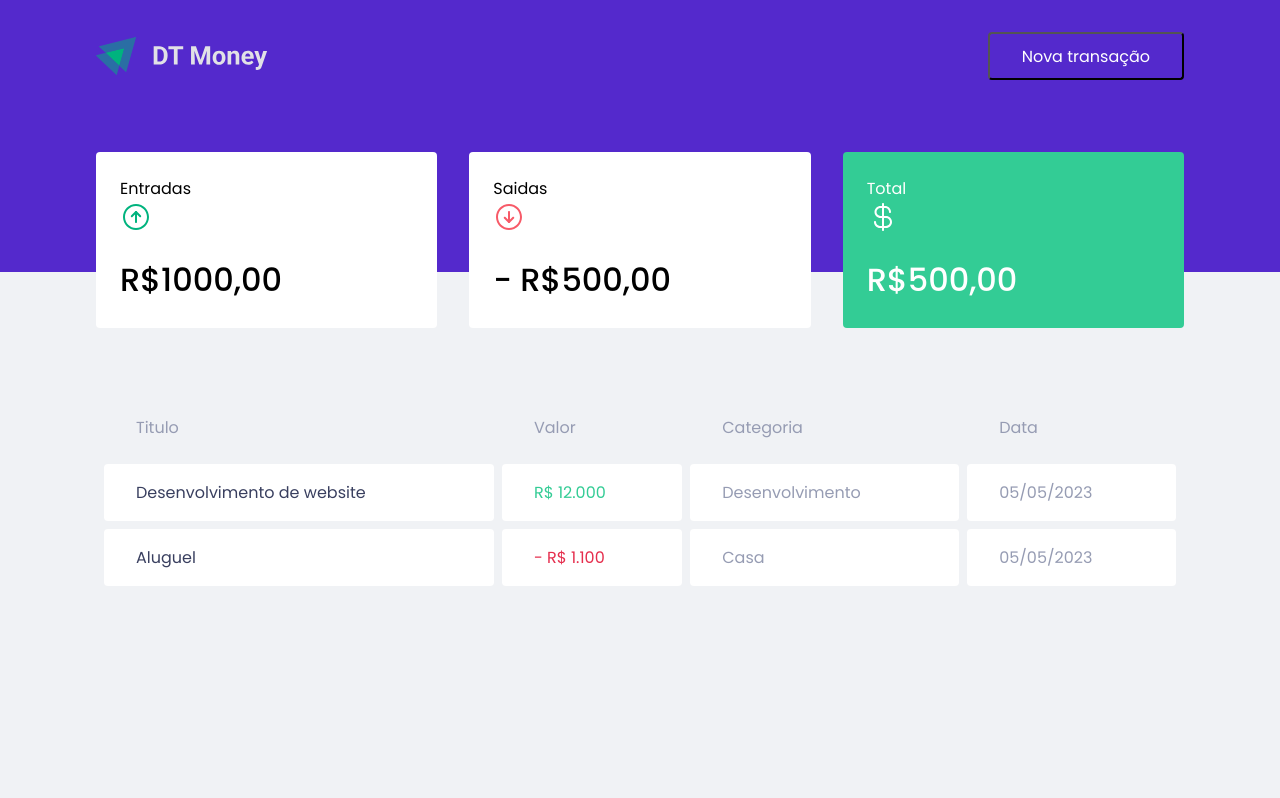
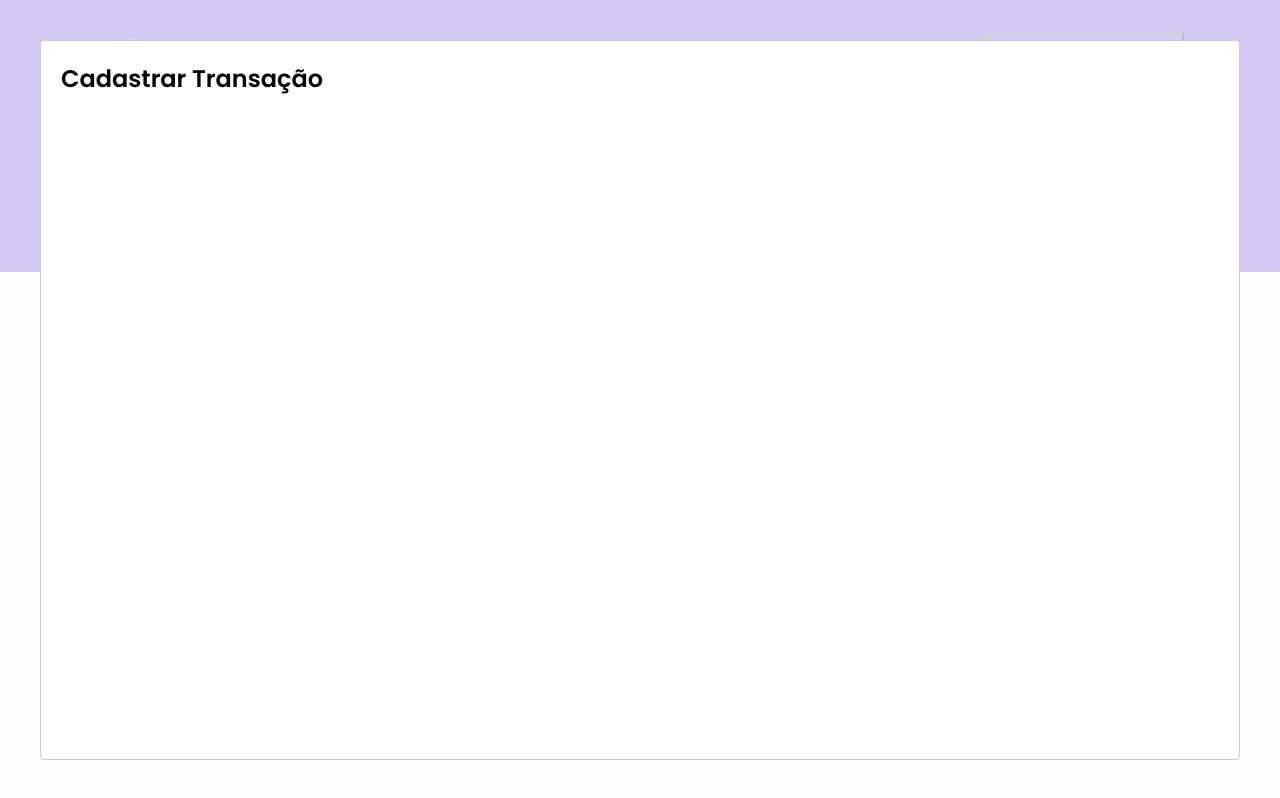
Before and after one commit to gabrielvelezmoro/rocketseat-react, a React (Create React App) app: page / in a window 1280 px wide. Both pictures are taken after a click on the button "Nova transação". Built offline with nearby package versions, Linux system fonts and the light colour scheme; no server answers; what miragejs would draw is missing.

Commit message:
feat: abre e fecha o modal

```diff
--- a/package.json
+++ b/package.json
@@ -3,11 +3,13 @@
   "version": "0.1.0",
   "private": true,
   "dependencies": {
+    "@types/react-modal": "^3.16.0",
     "@types/styled-components": "^5.1.26",
     "axios": "^1.4.0",
     "miragejs": "^0.1.47",
     "react": "^18.2.0",
     "react-dom": "^18.2.0",
+    "react-modal": "^3.16.1",
     "react-scripts": "5.0.1",
     "styled-components": "^5.3.10",
     "web-vitals": "^2.1.0"
--- a/src/components/Header/index.tsx
+++ b/src/components/Header/index.tsx
@@ -1,15 +1,31 @@
+import { useState } from 'react';
 import logoImg from '../../assets/logo.svg'
 import { Container, Content } from './styles';
+import Modal from 'react-modal'
+export function Header() {
 
-export function Header() {
+    const [isNewTransactionModalOpen, setIsNewTransactionModalOpen] = useState(false)
+
+    function handleOpenNewTransactionModal(){
+        setIsNewTransactionModalOpen(true)
+    }
+
+    function handleCloseNewTransactionModal(){
+        setIsNewTransactionModalOpen(false)
+    }
 
     return (
         <Container>
             <Content>
                 <img src={logoImg} alt="dt money" />
-                <button type="button">
+                <button type="button" onClick={handleOpenNewTransactionModal}>
                     Nova transação
                 </button>
+                <Modal
+                 isOpen={isNewTransactionModalOpen}
+                 onRequestClose={handleCloseNewTransactionModal}>
+                    <h2>Cadastrar Transação</h2>
+                </Modal>
             </Content>
         </Container>
     )
```
Also changed, not shown: 1 other file (tests, documents, lock files or other folders).
